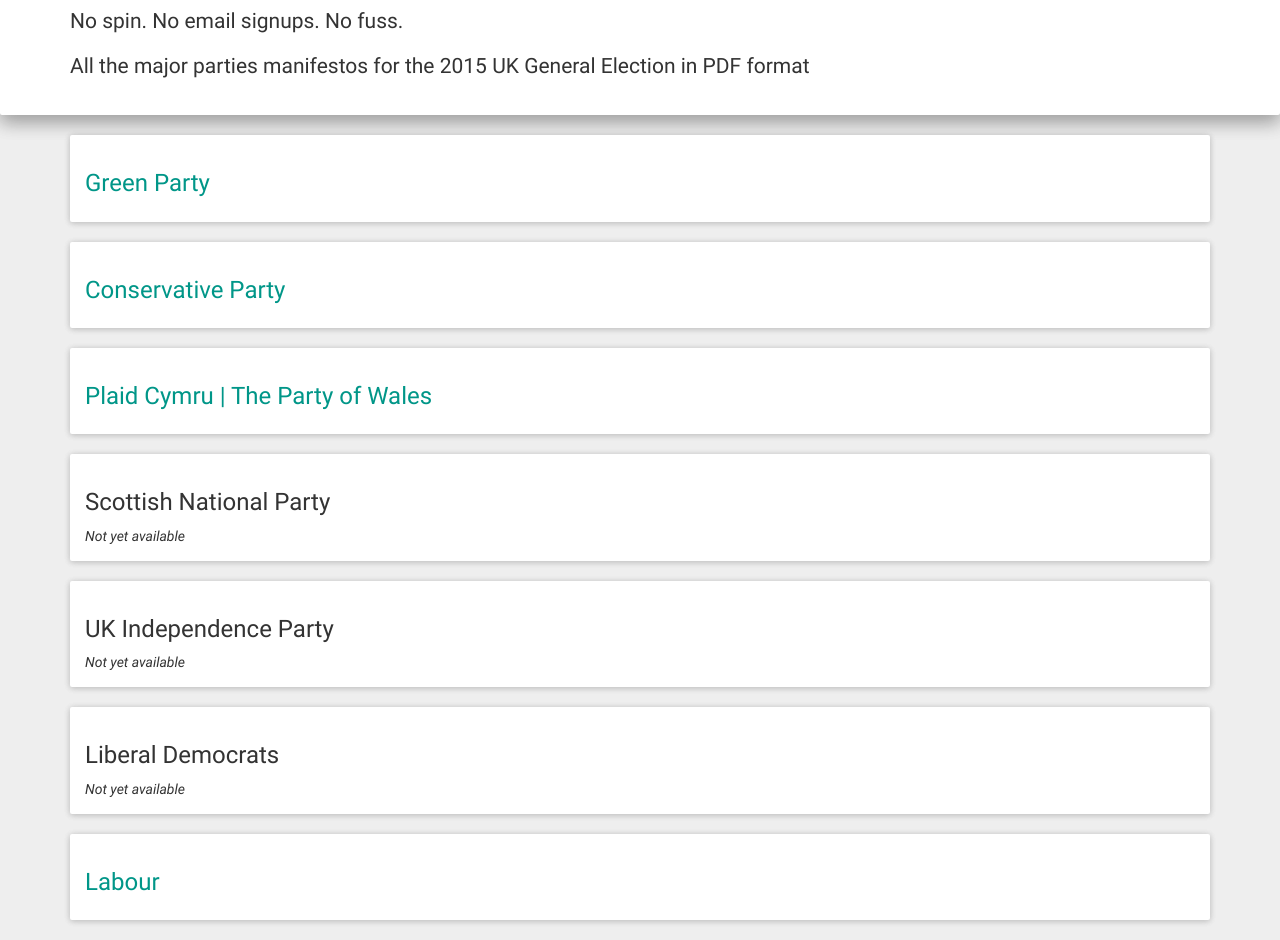
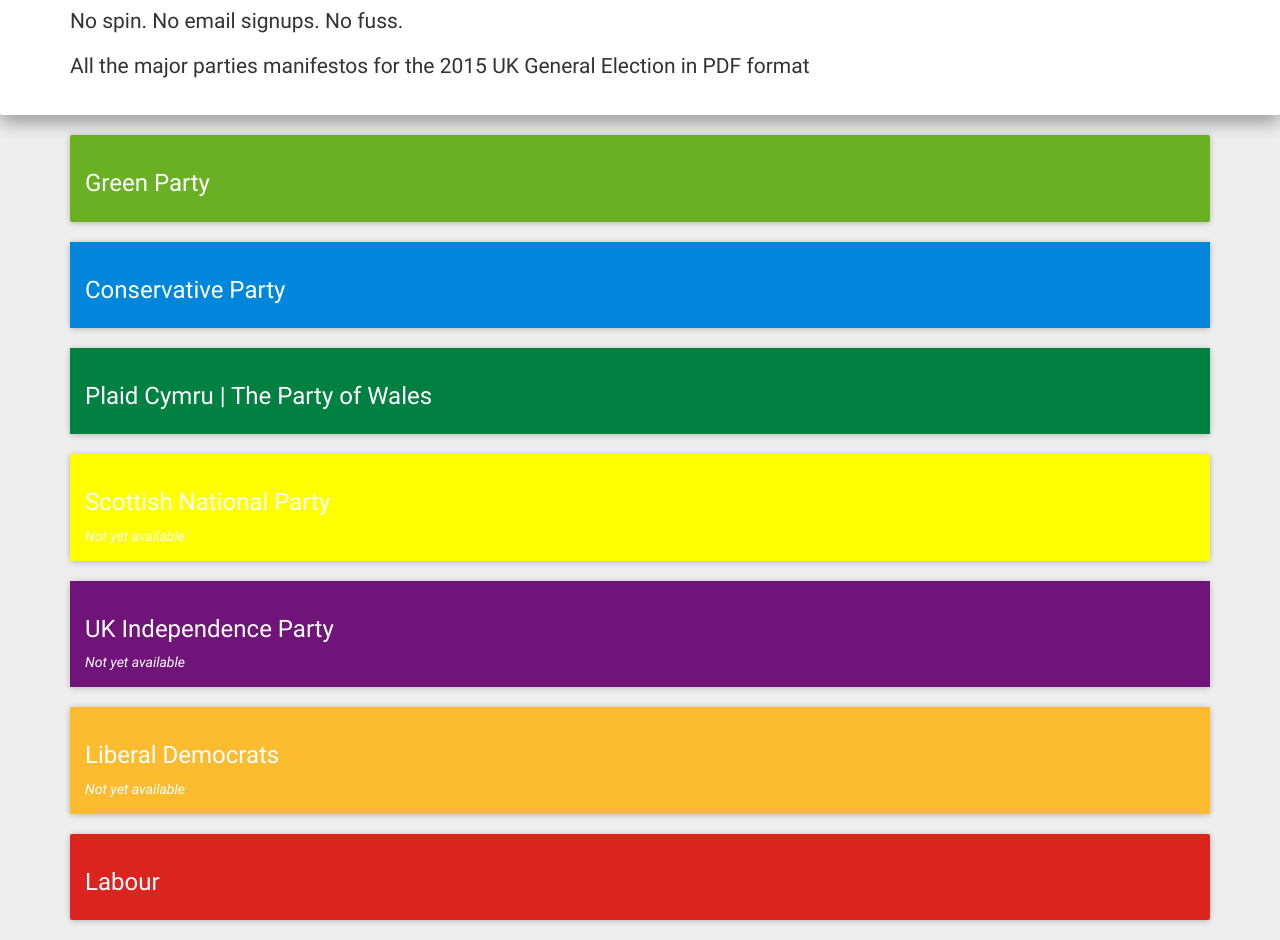
Before and after one commit to alexbate/manifesto.website, a plain HTML site: page index.html in a window 1280 px wide. Shown: the part 112-1052 px from the top of the page. Drawn offline with nearby package versions, Linux system fonts and the light colour scheme.

Commit message:
Add colour

```diff
--- a/index.html
+++ b/index.html
@@ -33,46 +33,46 @@
   <div class="container" id="parties">
     <a href="https://s3-eu-west-1.amazonaws.com/manifesto2015/ConservativeManifesto2015.pdf">
     <div class="panel panel-default">
-      <div class="panel-body">
+      <div class="panel-body" style="background-color:#0087DC; color:#FFFFFF">
         <h3>Conservative Party</h3>
       </div>
     </div> </a>
 
     <div class="panel panel-default">
-      <div class="panel-body">
+      <div class="panel-body" style="background-color:#FDBB30; color:#FFFFFF">
         <h3>Liberal Democrats</h3> <em>Not yet available</em>
       </div>
     </div>
 
     <a href="http://www.labour.org.uk/manifesto2015">
-    <div class="panel panel-default">
+    <div class="panel panel-default" style="background-color:#DC241f; color:#FFFFFF">
       <div class="panel-body">
         <h3>Labour</h3>
       </div>
     </div> </a>
 
     <a href="https://www.greenparty.org.uk/assets/files/manifesto/Green_Party_2015_General_Election_Manifesto.pdf">
-    <div class="panel panel-default">
+    <div class="panel panel-default" style="background-color:#6AB023; color:#FFFFFF">
       <div class="panel-body">
         <h3>Green Party</h3>
       </div>
     </div> </a>
 
     <div class="panel panel-default">
-      <div class="panel-body">
+      <div class="panel-body" style="background-color:#70147A; color:#FFFFFF">
         <h3>UK Independence Party</h3> <em>Not yet available</em>
       </div>
     </div>
 
     <div class="panel panel-default">
-      <div class="panel-body">
+      <div class="panel-body" style="background-color:#FFFF00; color:#FFFFFF">
         <h3>Scottish National Party</h3> <em>Not yet available</em>
       </div>
     </div>
 
     <a href="https://www.partyof.wales/uploads/Plaid_Cymru_2015_Westminster_Manifesto.pdf">
     <div class="panel panel-default">
-      <div class="panel-body">
+      <div class="panel-body" style="background-color:#008142; color:#FFFFFF">
         <h3>Plaid Cymru | The Party of Wales</h3>
       </div>
     </div> </a>
```
